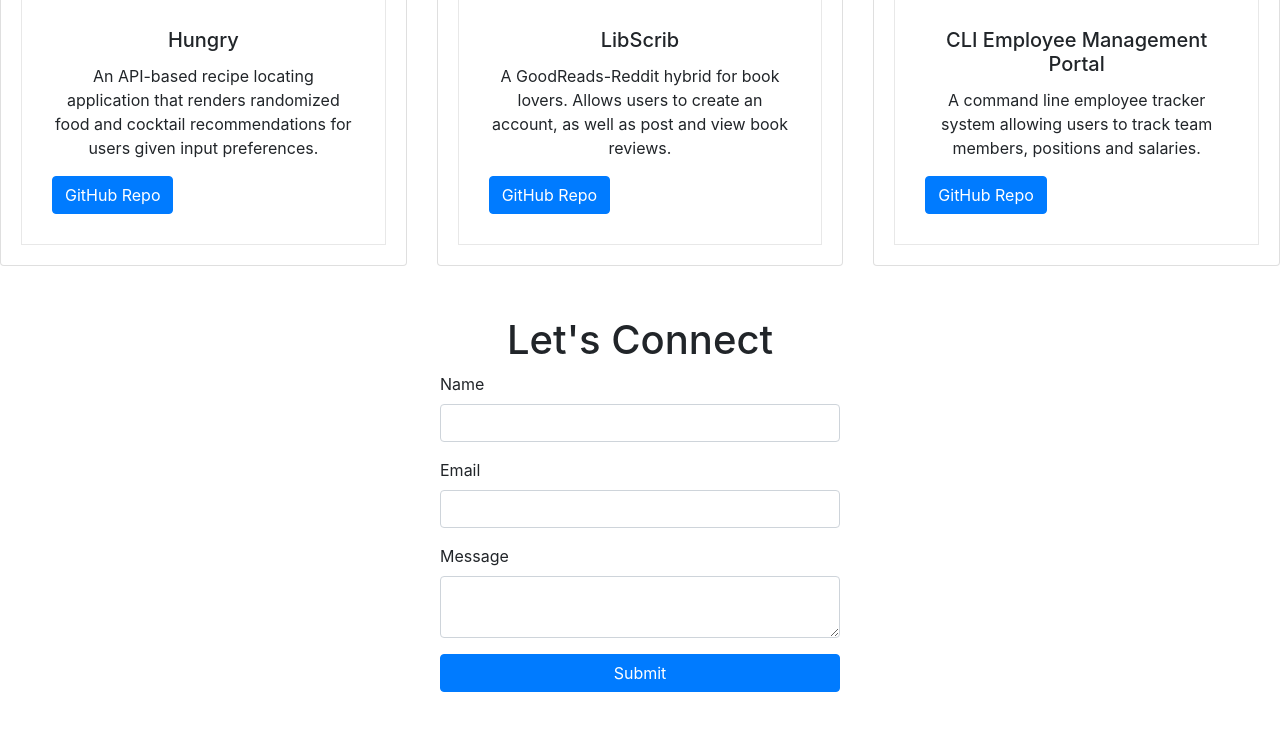
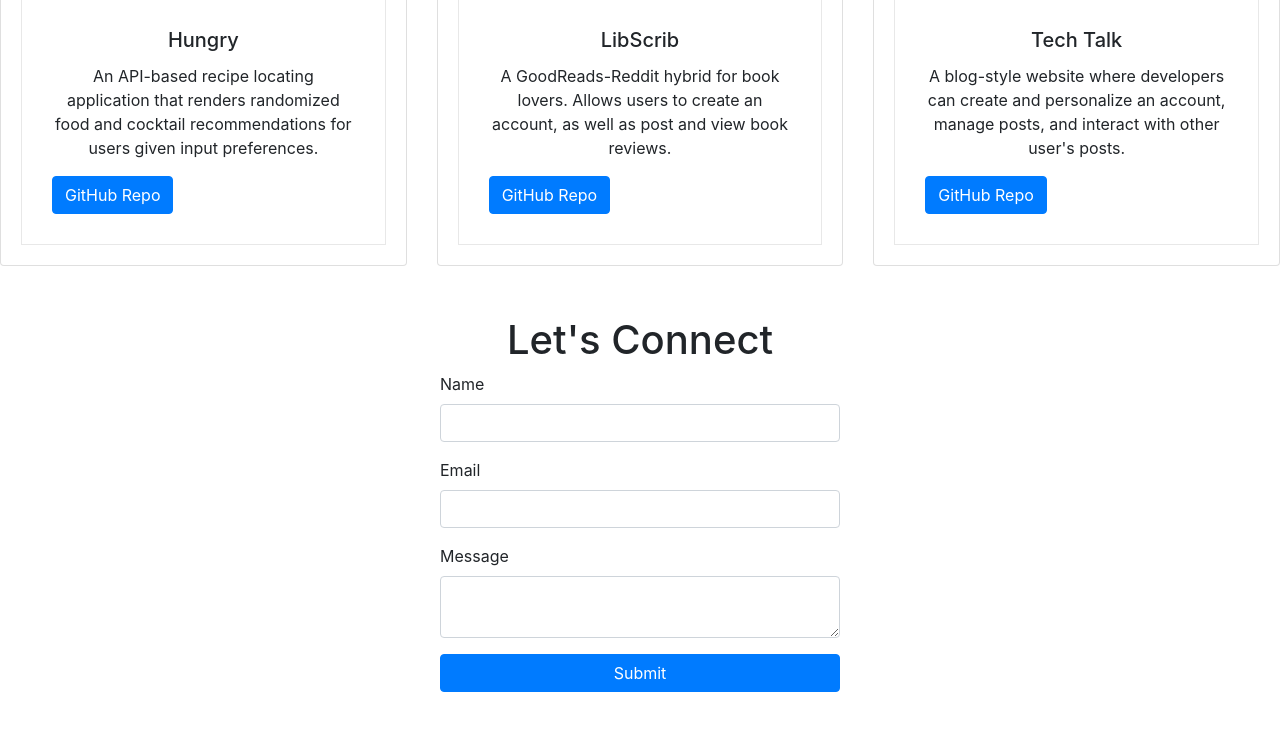
Before and after one commit to t-starkw/tstarkw-portfolio, a plain HTML site: page index.html in a window 1280 px wide. Shown: the part 1184-1926 px from the top of the page. Drawn offline with nearby package versions, Linux system fonts and the light colour scheme.

Commit message:
link update

```diff
--- a/index.html
+++ b/index.html
@@ -123,10 +123,9 @@
                 <div class="card blockabout">
                     <img class="card-img-top" src="public/img/team1.jpg" alt="Card image cap">
                     <div class="card-body blockabout-inner">
-                        <h5 class="card-title">CLI Employee Management Portal</h5>
-                        <p class="card-text">A command line employee tracker system allowing users to track team
-                            members, positions and salaries.</p>
-                        <a href="#" class="btn btn-primary">GitHub Repo</a>
+                        <h5 class="card-title">Tech Talk</h5>
+                        <p class="card-text">A blog-style website where developers can create and personalize an account, manage posts, and interact with other user's posts.</p>
+                        <a href="https://github.com/t-starkw/what-the-tech" class="btn btn-primary">GitHub Repo</a>
                     </div>
                 </div>
             </div>
```
